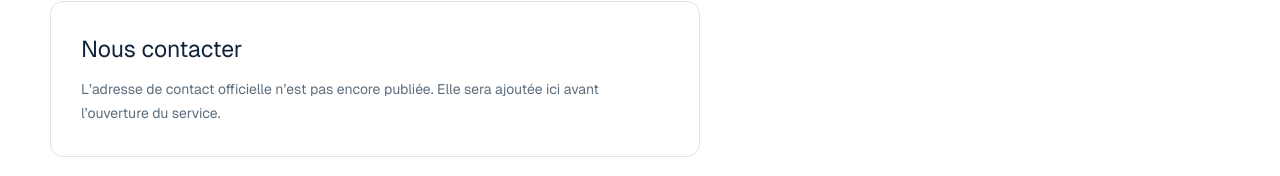
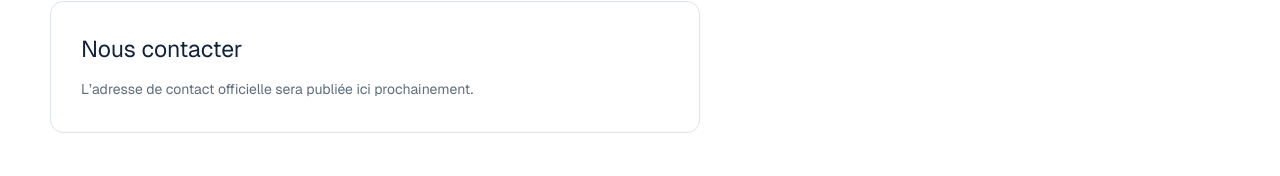
Before and after one commit to rezolixx/chatnet, a Next.js app: page /contact in a window 1280 px wide. Shown: the part 538-714 px from the top of the page. Built offline with nearby package versions, Linux system fonts and the light colour scheme; no server answers.

Commit message:
fix: correct contact fallback copy

```diff
--- a/src/app/contact/page.tsx
+++ b/src/app/contact/page.tsx
@@ -6,5 +6,5 @@ import { pageMetadata } from "@/lib/metadata";
 export const metadata: Metadata = pageMetadata("Contact", "Une question sur Chatnet ? Consultez cette page pour connaître le canal de contact officiel dès sa publication.", "/contact");
 
 export default function ContactPage() {
-  return <><PageIntro eyebrow="Contact" title="Parlons-en." description="Une question sur Chatnet, une idée ou un sujet à nous signaler ? Retrouvez ici le canal de contact officiel dès sa publication." /><section className="section simple-page-section"><div className="container"><div className="info-card"><h2>Nous contacter</h2>{contactEmail ? <><p>Écrivez-nous à cette adresse :</p><a className="text-link" href={`mailto:${contactEmail}`}>{contactEmail}</a></> : <p>L’adresse de contact officielle n’est pas encore publiée. Elle sera ajoutée ici avant l’ouverture du service.</p>}</div></div></section></>;
+  return <><PageIntro eyebrow="Contact" title="Parlons-en." description="Une question sur Chatnet, une idée ou un sujet à nous signaler ? Retrouvez ici le canal de contact officiel dès sa publication." /><section className="section simple-page-section"><div className="container"><div className="info-card"><h2>Nous contacter</h2>{contactEmail ? <><p>Écrivez-nous à cette adresse :</p><a className="text-link" href={`mailto:${contactEmail}`}>{contactEmail}</a></> : <p>L’adresse de contact officielle sera publiée ici prochainement.</p>}</div></div></section></>;
 }
```
